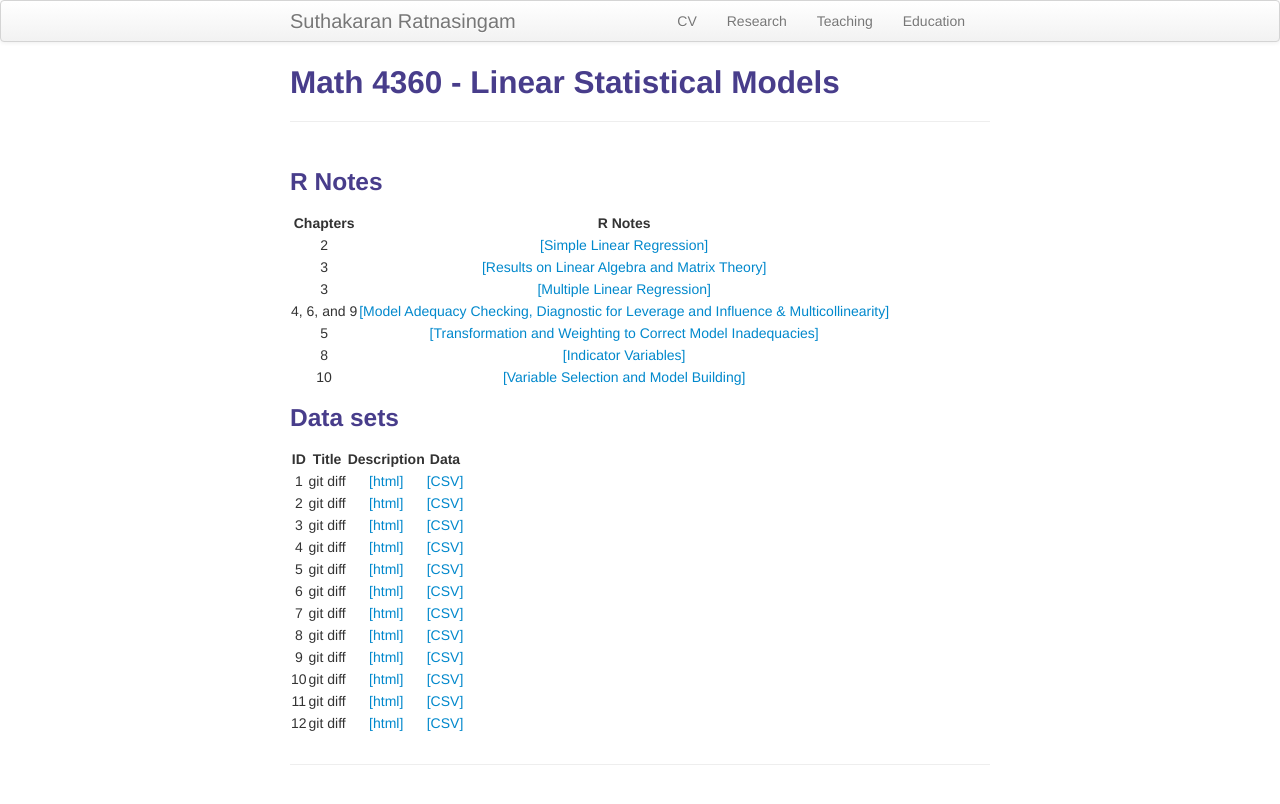
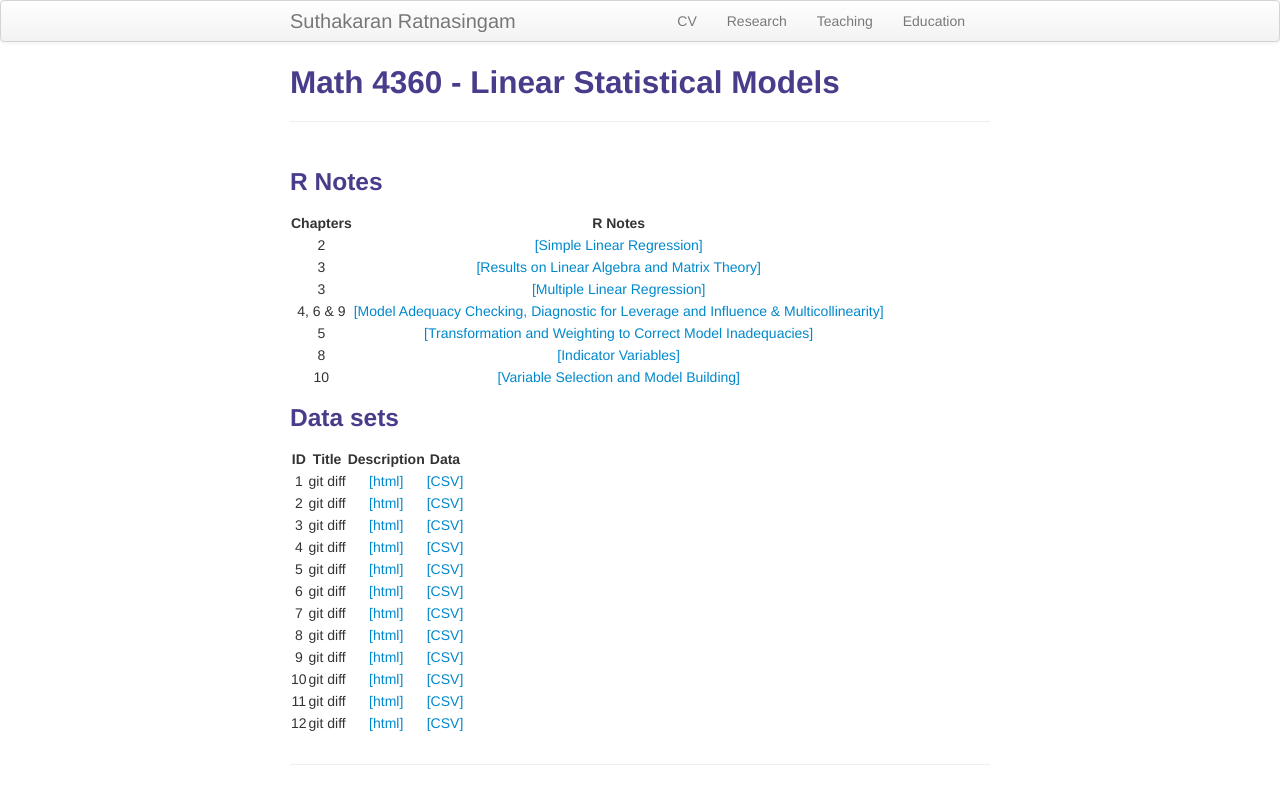
Before and after one commit to suthakaranr/suthakaranr.github.io, a Jekyll site: the page built from pages/Datasets4360.md, in a window 1280 px wide. Shown: the top 804 px of the page. Built offline with Jekyll 4.4.1, drawn with Linux system fonts in a browser that asks for light colours.

Commit message:
Update Datasets4360.md

```diff
--- a/pages/Datasets4360.md
+++ b/pages/Datasets4360.md
@@ -11,7 +11,7 @@ description: Linear Statistical Models
 |  2   | <a style="text-decoration:none" href="../assets/CPS1985.csv" target="_blank" rel="noopener noreferrer">[Simple Linear Regression]</a>  |
 |  3   | <a style="text-decoration:none" href="../assets/CPS1985.csv" target="_blank" rel="noopener noreferrer">[Results on Linear Algebra and Matrix Theory]</a>  |
 |  3   | <a style="text-decoration:none" href="../assets/CPS1985.csv" target="_blank" rel="noopener noreferrer">[Multiple Linear Regression]</a>  |
-| 4, 6, and 9   | <a style="text-decoration:none" href="../assets/CPS1985.csv" target="_blank" rel="noopener noreferrer">[Model Adequacy Checking, Diagnostic for Leverage and Influence & Multicollinearity]</a>  |
+| 4, 6 & 9   | <a style="text-decoration:none" href="../assets/CPS1985.csv" target="_blank" rel="noopener noreferrer">[Model Adequacy Checking, Diagnostic for Leverage and Influence & Multicollinearity]</a>  |
 |  5   | <a style="text-decoration:none" href="../assets/CPS1985.csv" target="_blank" rel="noopener noreferrer">[Transformation and Weighting to Correct Model Inadequacies]</a>  |
 |  8   | <a style="text-decoration:none" href="../assets/CPS1985.csv" target="_blank" rel="noopener noreferrer">[Indicator Variables]</a>  |
 |  10   | <a style="text-decoration:none" href="../assets/CPS1985.csv" target="_blank" rel="noopener noreferrer">[Variable Selection and Model Building]</a>  |
```
